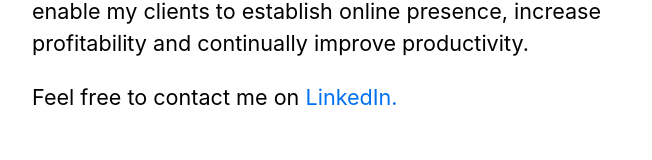
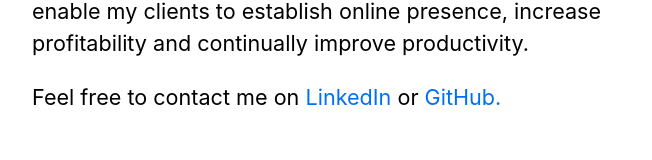
Before and after one commit to davidpedrero/nextjs-blog, a Next.js app: page / in a window 1280 px wide. Shown: the part 401-561 px from the top of the page, without its empty margins (302-954 px from the left). Built offline with nearby package versions, Linux system fonts and the light colour scheme.

Commit message:
new branch changes

```diff
--- a/pages/index.js
+++ b/pages/index.js
@@ -31,8 +31,12 @@ export default function Home({ allPostsData }) {
         <p>
           Feel free to contact me on{" "}
           <a href="https://www.linkedin.com/in/davidpedrero/" target="_blank">
-            LinkedIn.
+            LinkedIn
           </a>{" "}
+          or{" "}
+          <a href="https://github.com/davidpedrero" target="_blank">
+            GitHub.
+          </a>
         </p>
       </section>
 
```
